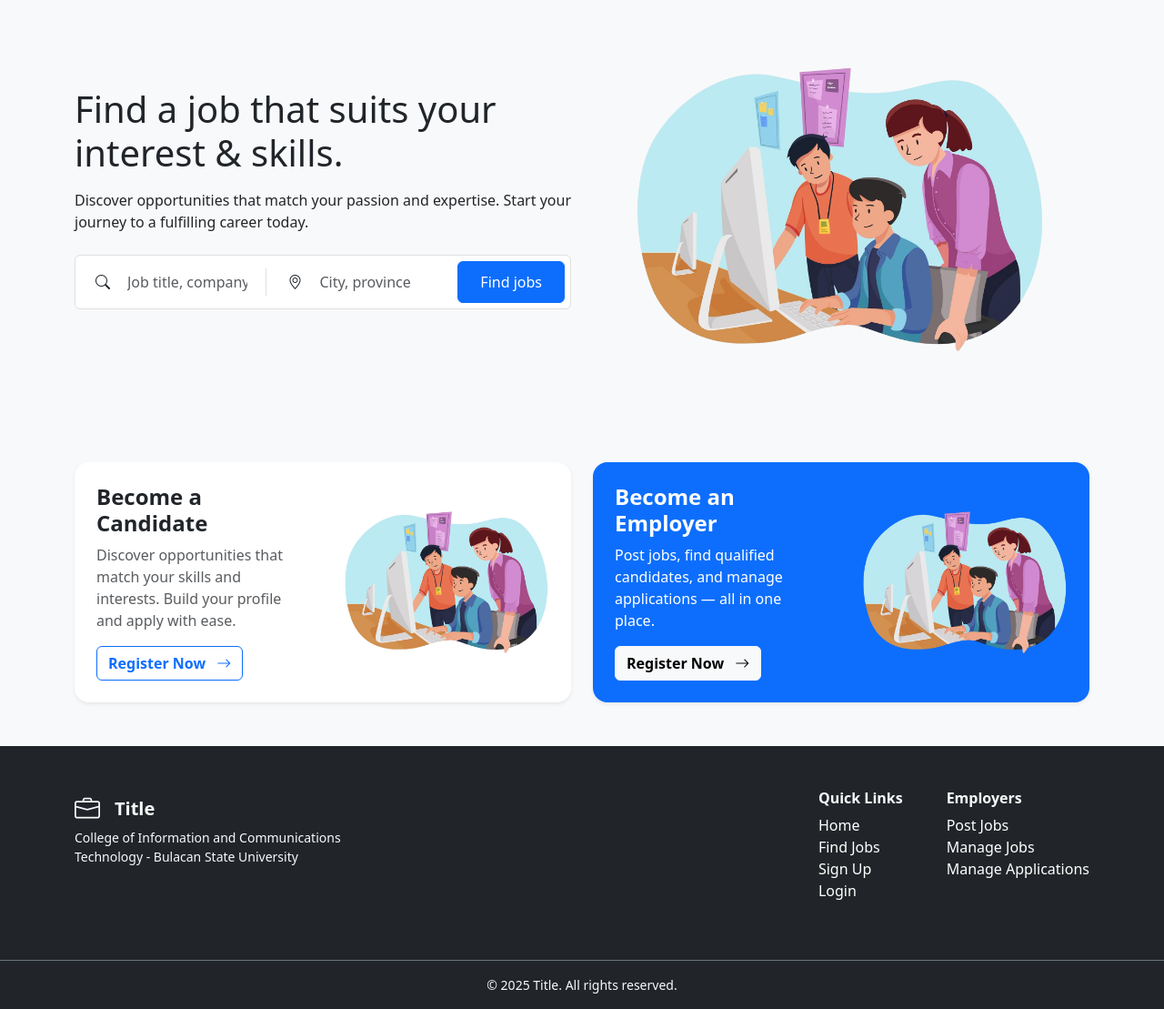
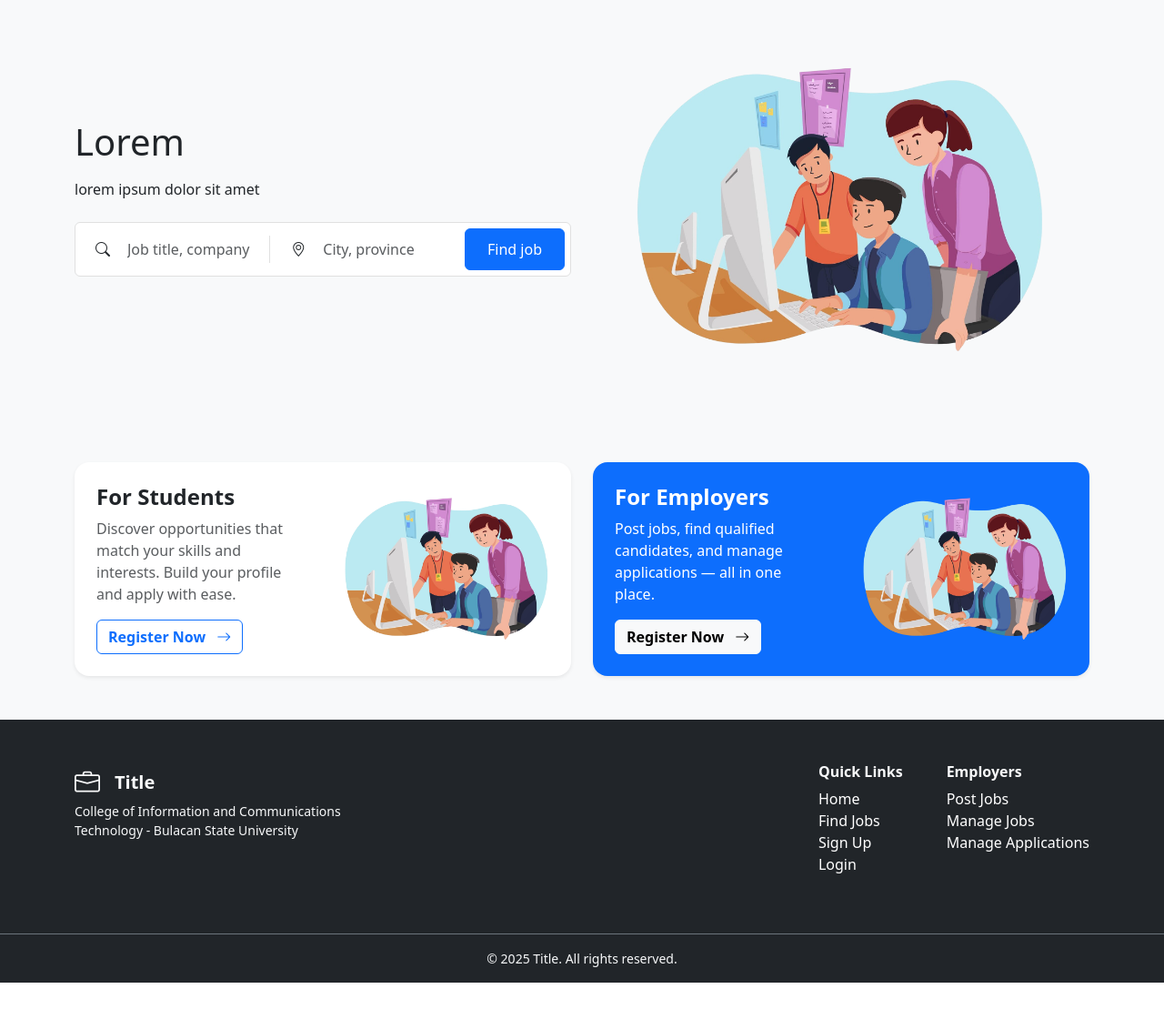
Before and after one commit to alexgalicio/jobportal, a Django app: page / in a window 1280 px wide. Shown: the part 69-1178 px from the top of the page at 91% size. After the commit the page ends 1149 px from the top, so only its background shows below. Run offline with Django 5.2, Linux system fonts and the light colour scheme; data that the repository does not hold is empty.

Commit message:
style: improve ui

```diff
--- a/main/templates/main/home.html
+++ b/main/templates/main/home.html
@@ -11,10 +11,9 @@
     <div class="container">
       <div class="row align-items-center">
         <div class="col-lg-6 d-flex flex-column gap-2">
-          <h1>Find a job that suits your interest & skills.</h1>
+          <h1>Lorem</h1>
           <p>
-            Discover opportunities that match your passion and expertise. Start your journey to a fulfilling career
-            today.
+            lorem ipsum dolor sit amet
           </p>
 
           <!-- search -->
@@ -35,7 +34,7 @@
                     placeholder="City, province">
                 </div>
               </div>
-              <button type="submit" class="btn btn-primary search-btn rounded">Find jobs</button>
+              <button type="submit" class="btn btn-primary search-btn rounded">Find job</button>
             </div>
           </form>
         </div>
@@ -51,8 +50,8 @@
   <!-- featured jobs -->
   {% if featured_jobs %}
   <div class="container py-5">
-    <div class="d-flex justify-content-between align-items-center">
-      <h2 class="h4 mb-0">Featured Jobs</h2>
+    <div class="d-flex justify-content-between align-items-center mb-1">
+      <h2 class="h4">Featured Jobs</h2>
       <a href="{% url 'job_list' %}" class="btn btn-link text-decoration-none">View all <i
           class="bi bi-arrow-right"></i></a>
     </div>
@@ -97,7 +96,7 @@
           <div class="card border-0 shadow-sm h-100 overflow-hidden rounded-4">
             <div class="row g-0 align-items-center">
               <div class="col-6 p-4">
-                <h4 class="fw-bold">Become a Candidate</h4>
+                <h4 class="fw-bold">For Students</h4>
                 <p class="text-muted">
                   Discover opportunities that match your skills and interests. Build your profile and apply with ease.
                 </p>
@@ -106,6 +105,7 @@
                 </a>
               </div>
               <div class="col-6">
+                <!-- TODO: change img -->
                 <img src="{% static 'main/images/hero_bg.png' %}" class="img-fluid h-100 w-100 object-fit-cover"
                   alt="Candidate">
               </div>
@@ -118,7 +118,7 @@
           <div class="card border-0 shadow-sm h-100 overflow-hidden rounded-4 bg-primary text-white">
             <div class="row g-0 align-items-center">
               <div class="col-6 p-4">
-                <h4 class="fw-bold">Become an Employer</h4>
+                <h4 class="fw-bold">For Employers</h4>
                 <p>
                   Post jobs, find qualified candidates, and manage applications — all in one place.
                 </p>
@@ -127,6 +127,7 @@
                 </a>
               </div>
               <div class="col-6">
+                <!-- TODO: change img -->
                 <img src="{% static 'main/images/hero_bg.png' %}" class="img-fluid h-100 w-100 object-fit-cover"
                   alt="Employer">
               </div>
```
